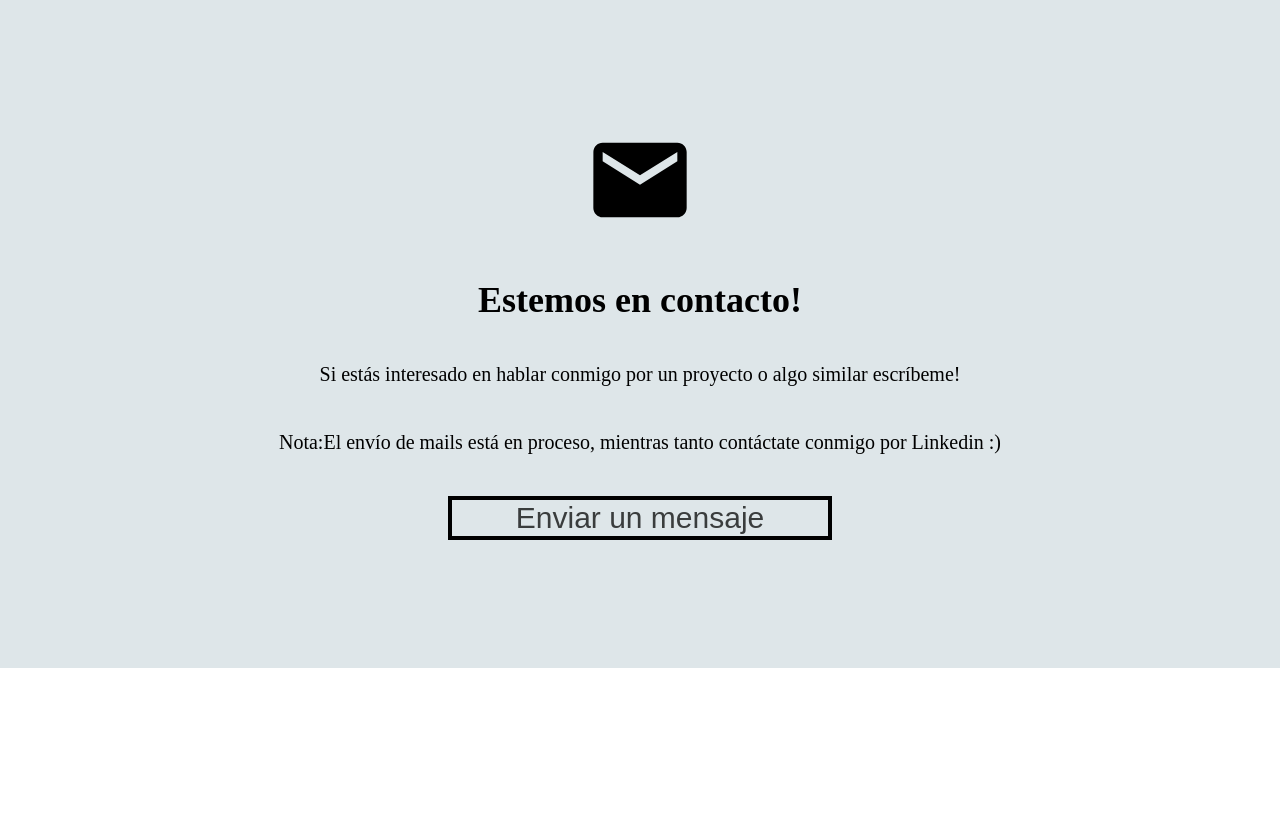
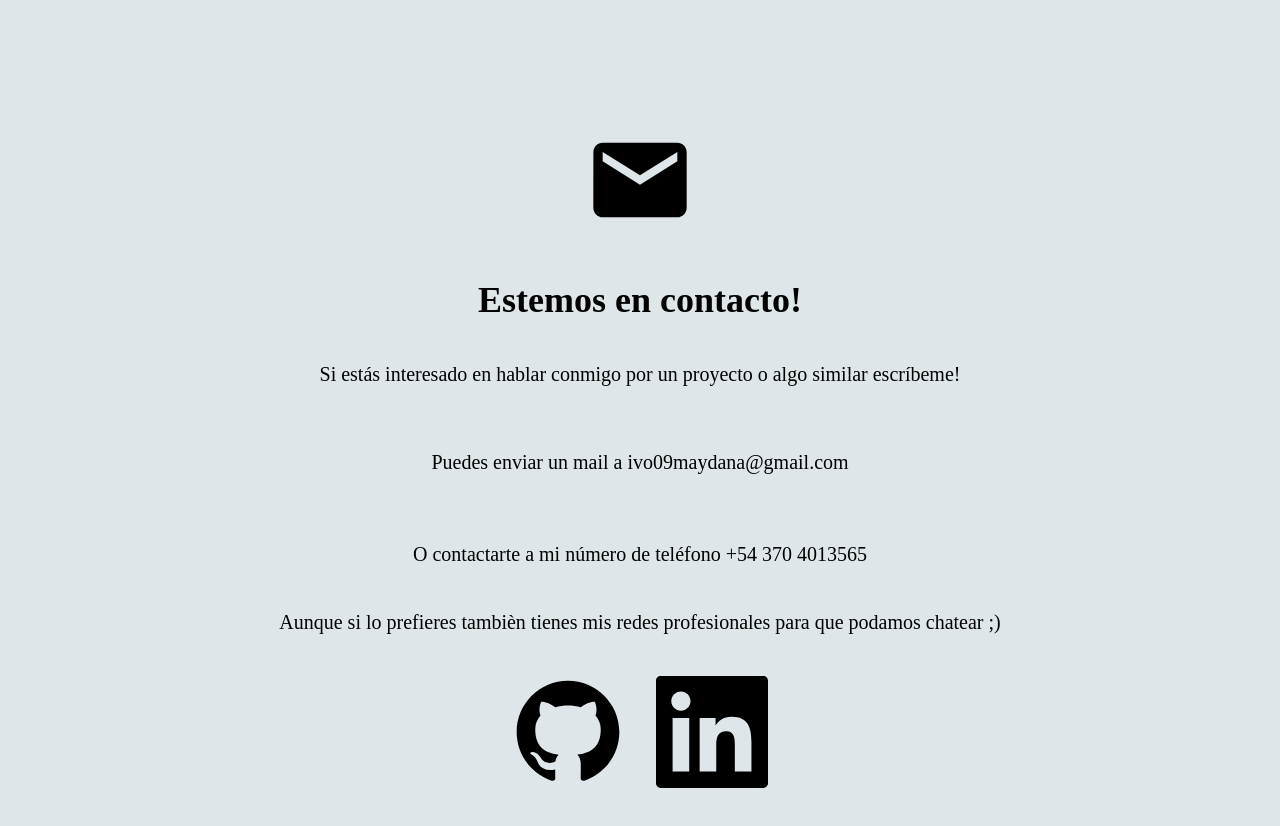
Before and after one commit to Ivixx09/My-Portfolio, a Next.js app: page /components/Contact in a window 1280 px wide. Shown: the top 826 px of the page. Before the commit the page ends 800 px from the top, so only its background shows below. Built offline with nearby package versions, Linux system fonts and the light colour scheme.

Commit message:
modified contact for a moment

```diff
--- a/pages/components/Contact.jsx
+++ b/pages/components/Contact.jsx
@@ -1,34 +1,55 @@
 import React from 'react'
 import { MdEmail } from 'react-icons/md'
+import { GrGithub, GrLinkedin } from 'react-icons/gr'
 const Contact = () => {
   return (
-    <div className="py-32 bg-[#dee6e9]" id="Contacto">
+    <section className="py-32 bg-[#dee6e9]" id="Contacto">
       <div className="flex justify-center animate-bounce">
         <MdEmail size="7em" />
       </div>
       <div className="flex flex-col justify-center my-5">
-        <div className="text-2xl lg:text-4xl 2xl:text-6xl text-center my-5 font-wde font-bold">
+        <span className="text-2xl lg:text-4xl 2xl:text-6xl text-center my-5 font-wde font-bold">
           Estemos en contacto!
-        </div>
-        <div className="text-lg lg:text-xl 2xl:text-2xl text-center my-5 font-wde">
+        </span>
+        <span className="text-lg lg:text-xl 2xl:text-2xl text-center my-5 font-wde">
           Si estás interesado en hablar conmigo por un proyecto o algo similar
           escríbeme!
+        </span>
+      </div>
+      <div className="flex flex-col justify-center my-5">
+        <span className="text-lg lg:text-xl 2xl:text-2xl text-center my-5 font-wde">
+          Puedes enviar un mail a ivo09maydana@gmail.com
+        </span>
+        <br />
+        <span className="text-lg lg:text-xl 2xl:text-2xl text-center my-5 font-wde">
+          O contactarte a mi número de teléfono +54 370 4013565
+        </span>
+        <p className="text-lg lg:text-xl 2xl:text-2xl text-center my-5 font-wde">
+          Aunque si lo prefieres tambièn tienes mis redes profesionales para que
+          podamos chatear ;)
+        </p>
+      </div>
+      <div className="flex justify-center space-x-8">
+        <div>
+          <a
+            href="https://github.com/Ivixx09"
+            target="_blank"
+            rel="noopener noreferrer"
+          >
+            <GrGithub size="7em" />
+          </a>
         </div>
-        <div className="text-lg lg:text-xl 2xl:text-2xl text-center my-5 font-wde">
-          Nota:El envío de mails está en proceso, mientras tanto contáctate
-          conmigo por Linkedin :)
-        </div>
-      </div>
-      <div className="flex justify-center cursor-pointer">
-        <div className="transition duration-300 hover:bg-blue-600 hover:border-blue-600 hover:text-white border-4 w-[50%] md:w-[40%] lg:w-[30%] 2xl:w-[20%] text-center border-black">
-          <a href="https://www.linkedin.com/in/ivo-maydana-fs/" target="_blank">
-            <span className="text-3xl font-2ond animate-pulse">
-              Enviar un mensaje
-            </span>
+        <div>
+          <a
+            href="https://www.linkedin.com/in/ivo-maydana-fs/"
+            target="_blank"
+            rel="noopener noreferrer"
+          >
+            <GrLinkedin size="7em" />
           </a>
         </div>
       </div>
-    </div>
+    </section>
   )
 }
 
--- a/pages/components/Experience.jsx
+++ b/pages/components/Experience.jsx
@@ -1,17 +1,17 @@
-import React from "react";
+import React from 'react'
 
 const Experience = () => {
   const imgs = [
-        "./icons8-css3.svg",
-        "./icons8-html-5.svg",
-        "./icons8-javascript.svg",
-        "./icons8-sql-60.png",
-        "./icons8-typescript.svg",
-        "./prismaHD.png",
-        "./React-icon.svg.png",
-        "./next-js.svg",
-        "./Tailwind_CSS_Logo.svg.png",
-    ];
+    './icons8-css3.svg',
+    './icons8-html-5.svg',
+    './icons8-javascript.svg',
+    './icons8-sql-60.png',
+    './icons8-typescript.svg',
+    './prismaHD.png',
+    './React-icon.svg.png',
+    './next-js.svg',
+    './Tailwind_CSS_Logo.svg.png',
+  ]
 
   return (
     <div className="bg-slate-150 py-16" id="Experiencia">
@@ -20,10 +20,12 @@ const Experience = () => {
       </div>
       <div className="pt-2 pb-6 mx-14">
         <h2 className="text-center font-2ond text-lg lg:text-xl 2xl:text-2xl">
-                    Soy desarrollador hace aproximadamente 2 años.
+          En mi desarrollo como programador
         </h2>
         <br />
-                <h2 className="text-center font-2ond text-lg lg:text-xl 2xl:text-2xl">he trabajado con variadas tecnologías</h2>
+        <h2 className="text-center font-2ond text-lg lg:text-xl 2xl:text-2xl">
+          he trabajado con variadas tecnologías
+        </h2>
       </div>
       <div className="text-center py-4 font-2ond text-lg lg:text-xl 2xl:text-2xl">
         <h3>¡ESTAS SON ALGUNAS DE ELLAS!</h3>
@@ -37,11 +39,11 @@ const Experience = () => {
               alt="photo icon"
               className="h-12 w-12 md:h-20 md:w-20 lg:h-32 lg:w-32"
             />
-                    );
+          )
         })}
       </div>
     </div>
-    );
-};
+  )
+}
 
-export default Experience;
+export default Experience
```
Lines whose indentation alone changed are shown as unchanged.
